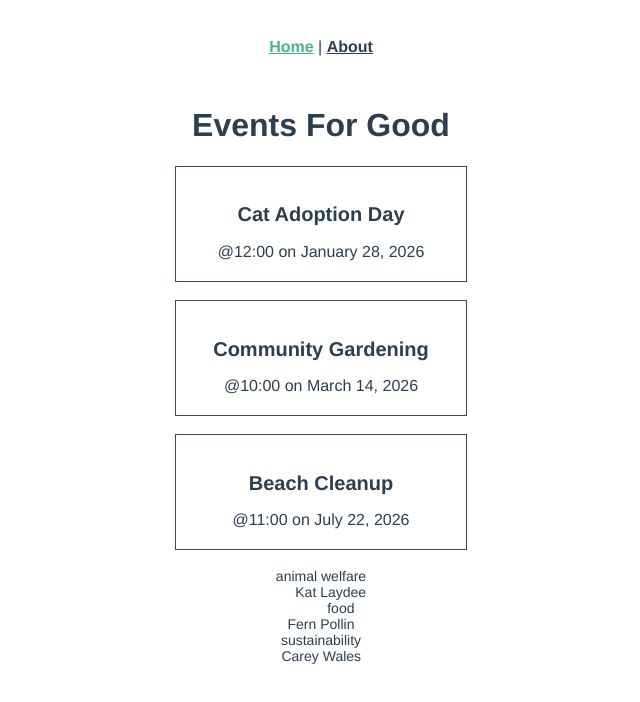
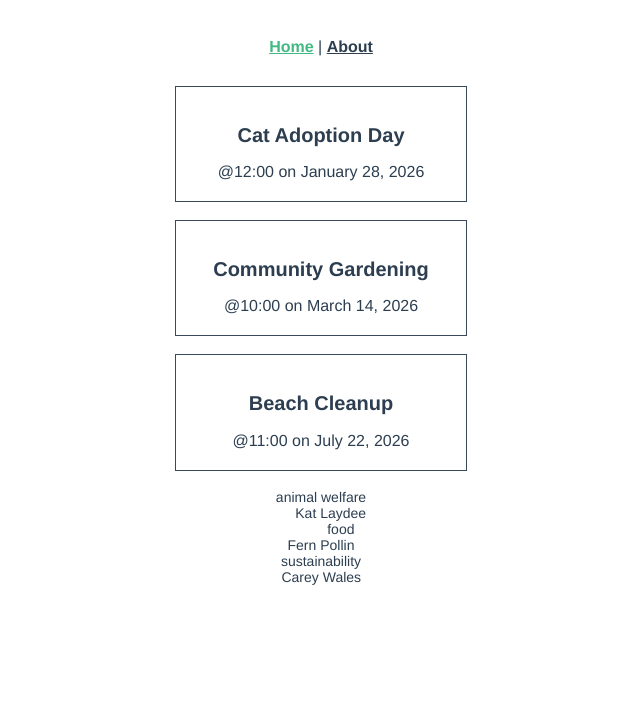
Before and after one commit to Fuma007/vue-project-lab02, a Vue app: page / in a window 1280 px wide. Shown: the top 702 px of the page, without its empty margins (319-959 px from the left). Built offline with nearby package versions, Linux system fonts and the light colour scheme; the HTML template or start-up script is replaced by a standard one.

Commit message:
9.2 commit

```diff
--- a/src/App.vue
+++ b/src/App.vue
@@ -12,7 +12,6 @@ import { RouterLink, RouterView } from 'vue-router'
         </nav>
       </div>
     </header>
-    <h1>Events For Good</h1>
 
     <RouterView />
   </div>
```
